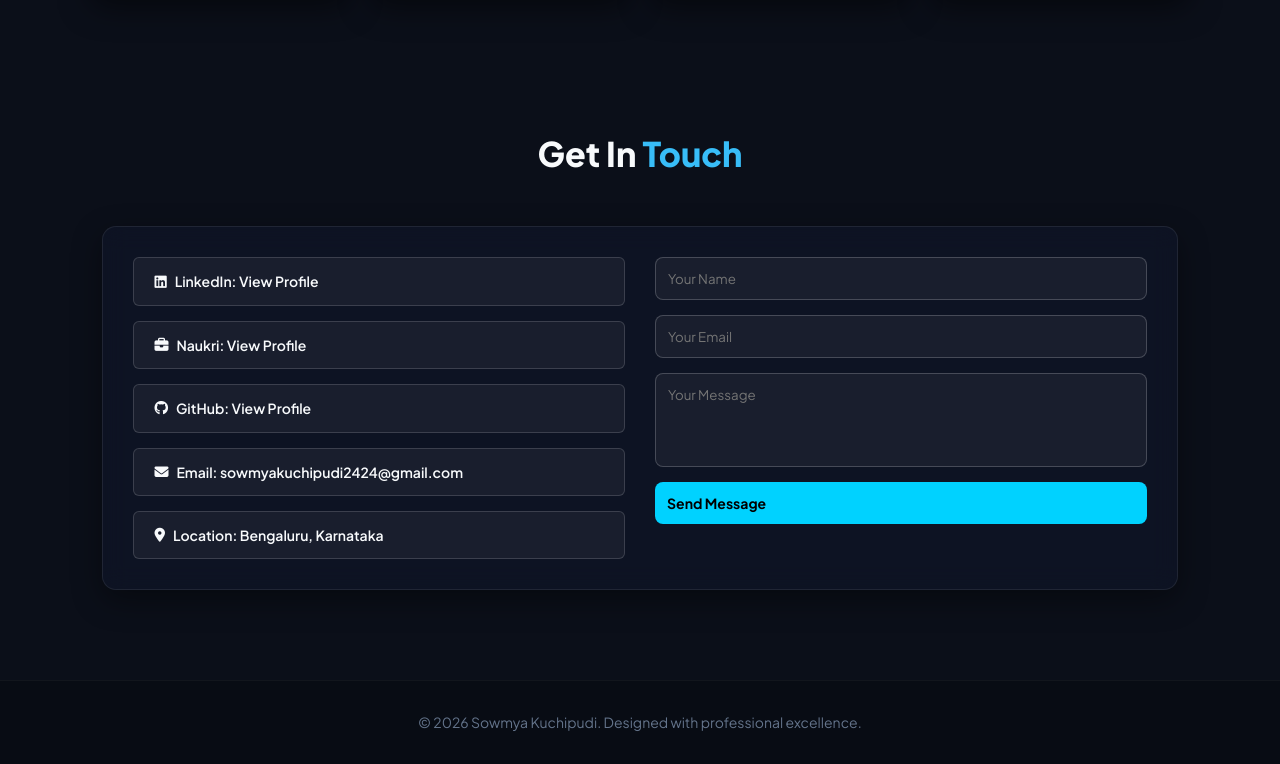
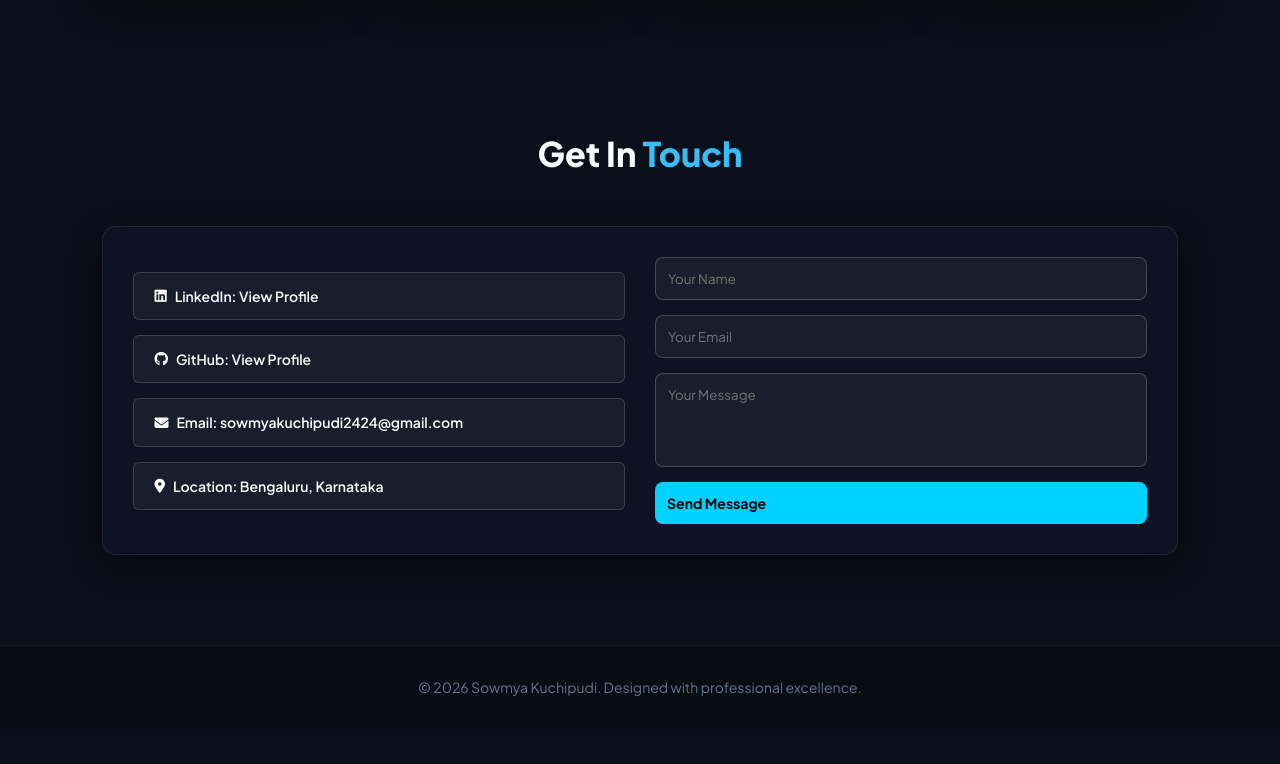
Before and after one commit to sowmyakuchipudi/my-portfolio, a plain HTML site: page index.html in a window 1280 px wide. Shown: the part 4351-5115 px from the top of the page. After the commit the page ends 5080 px from the top, so only its background shows below. Drawn offline with Linux system fonts and the light colour scheme.

Commit message:
Remove Naukri profile link from index.html
Removed Naukri profile link from the left side links section.

```diff
--- a/index.html
+++ b/index.html
@@ -250,7 +250,6 @@
                 <!-- Left Side Links -->
                 <div style="display: flex; flex-direction: column; gap: 15px; justify-content: center;">
                     <a href="https://linkedin.com" target="_blank" class="btn-github" style="text-align: left; padding: 12px 20px;"><i class="fab fa-linkedin"></i> LinkedIn: View Profile</a>
-                    <a href="https://naukri.com" target="_blank" class="btn-github" style="text-align: left; padding: 12px 20px;"><i class="fas fa-briefcase"></i> Naukri: View Profile</a>
                     <a href="https://github.com/sowmyakuchipudi" target="_blank" class="btn-github" style="text-align: left; padding: 12px 20px;"><i class="fab fa-github"></i> GitHub: View Profile</a>
                     <a href="mailto:sowmyakuchipudi2424@gmail.com" class="btn-github" style="text-align: left; padding: 12px 20px;"><i class="fas fa-envelope"></i> Email: sowmyakuchipudi2424@gmail.com</a>
                     <a class="btn-github" style="text-align: left; padding: 12px 20px;"><i class="fas fa-map-marker-alt"></i> Location: Bengaluru, Karnataka</a>
```
